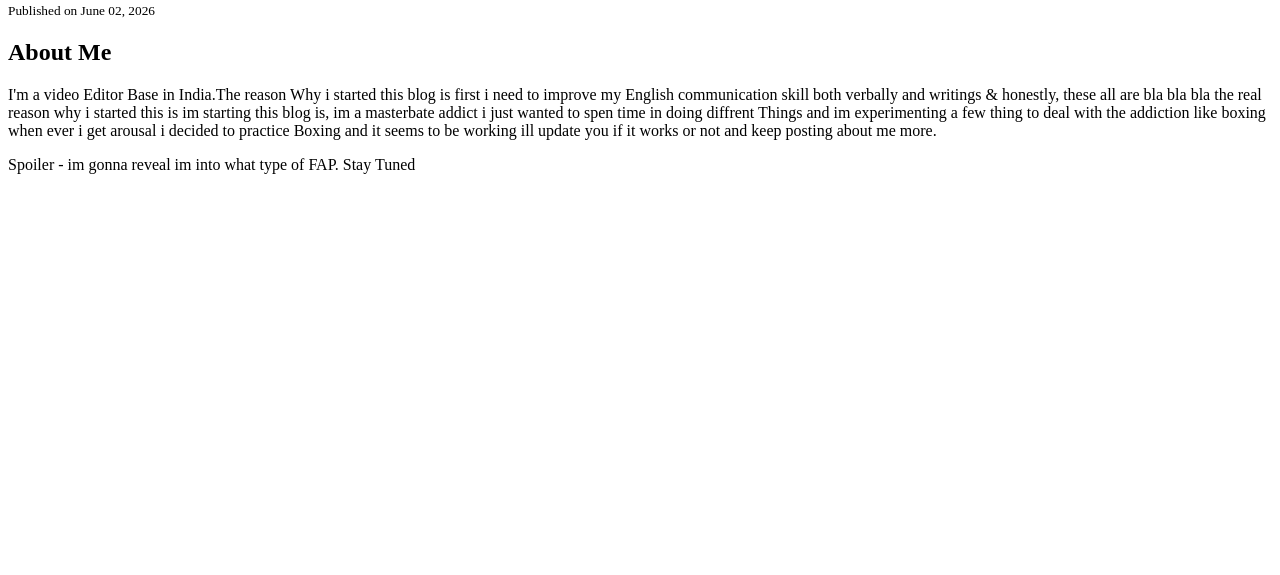
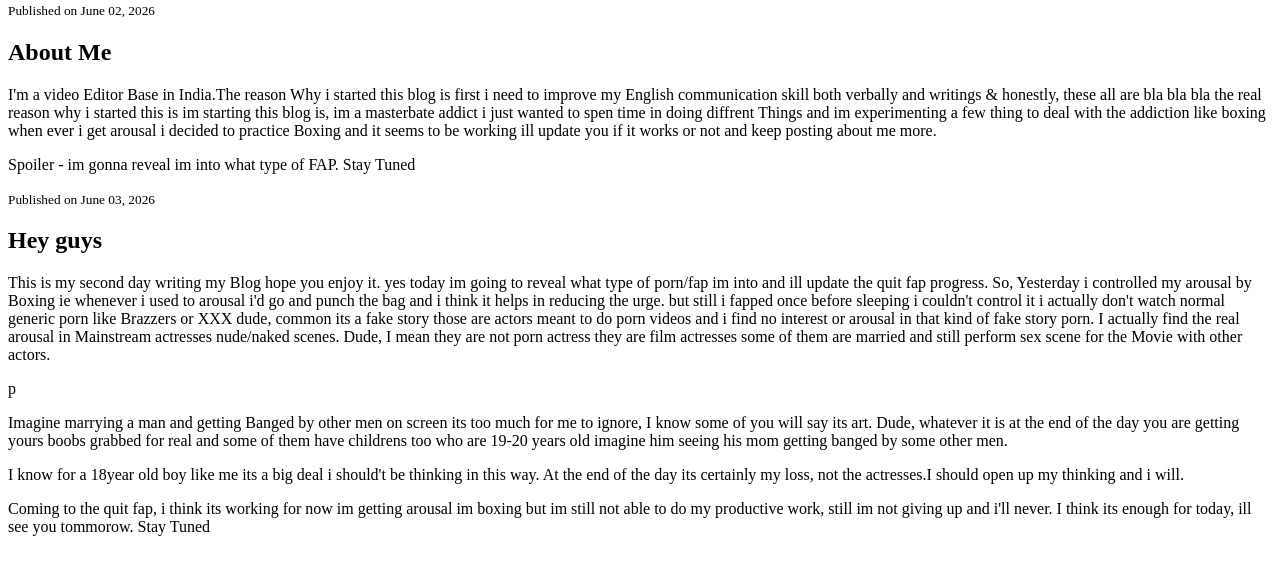
Before and after one commit to mxhero26/mxhero26.github.io, a plain HTML site: page index.html in a window 1280 px wide. Shown: the part 177-752 px from the top of the page. Drawn offline with Linux system fonts and the light colour scheme.

Commit message:
Update index.html

```diff
--- a/index.html
+++ b/index.html
@@ -19,3 +19,24 @@ Things and im experimenting a few thing to deal with the addiction like boxing w
 Boxing and it seems to be working ill update you if it works or not and keep posting about me more.</p>
 
 </p>Spoiler - im gonna reveal im into what type of FAP. Stay Tuned</p>
+
+<small>Published on June 03, 2026</small>
+
+<h2>Hey guys</h2>
+<p>This is my second day writing my Blog hope you enjoy it. yes today im going to reveal what type of porn/fap im into and
+    ill update the quit fap progress. So, Yesterday i controlled my arousal by Boxing ie whenever i used to arousal i'd go
+    and punch the bag and i think it helps in reducing the urge. but still i fapped once before sleeping i couldn't control it
+    i actually don't watch normal generic porn like Brazzers or XXX dude, common its a fake story those are actors meant to do
+    porn videos and i find no interest or arousal in that kind of fake story porn. I actually find the real arousal in
+    Mainstream actresses nude/naked scenes. Dude, I mean they are not porn actress they are film actresses some of them
+    are married and still perform sex scene for the Movie with other actors.</p>p
+
+<p>Imagine marrying a man and getting Banged by other men on screen its too much for me to ignore, I know some of you will
+    say its art. Dude, whatever it is at the end of the day you are getting yours boobs grabbed for real and some of them
+    have childrens too who are 19-20 years old imagine him seeing his mom getting banged by some other men.</p>
+
+<p>I know for a 18year old boy like me its a big deal i should't be thinking in this way. At the end of the day its certainly
+    my loss, not the actresses.I should open up my thinking and i will.
+
+<p>Coming to the quit fap, i think its working for now im getting arousal im boxing but im still not able to do my productive
+    work, still im not giving up and i'll never. I think its enough for today, ill see you tommorow. Stay Tuned
```
